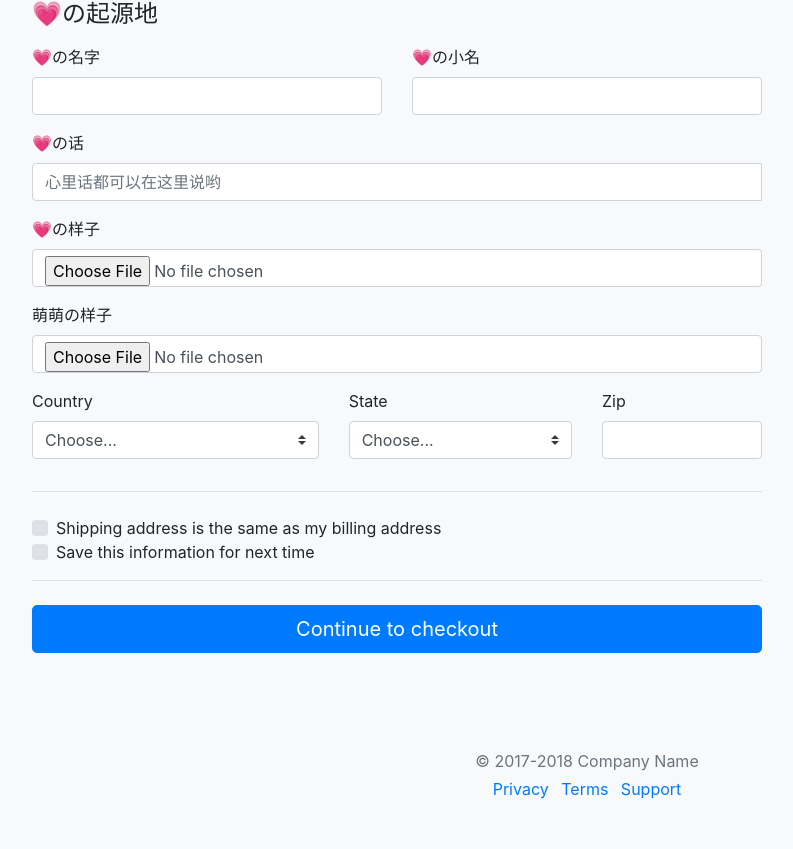
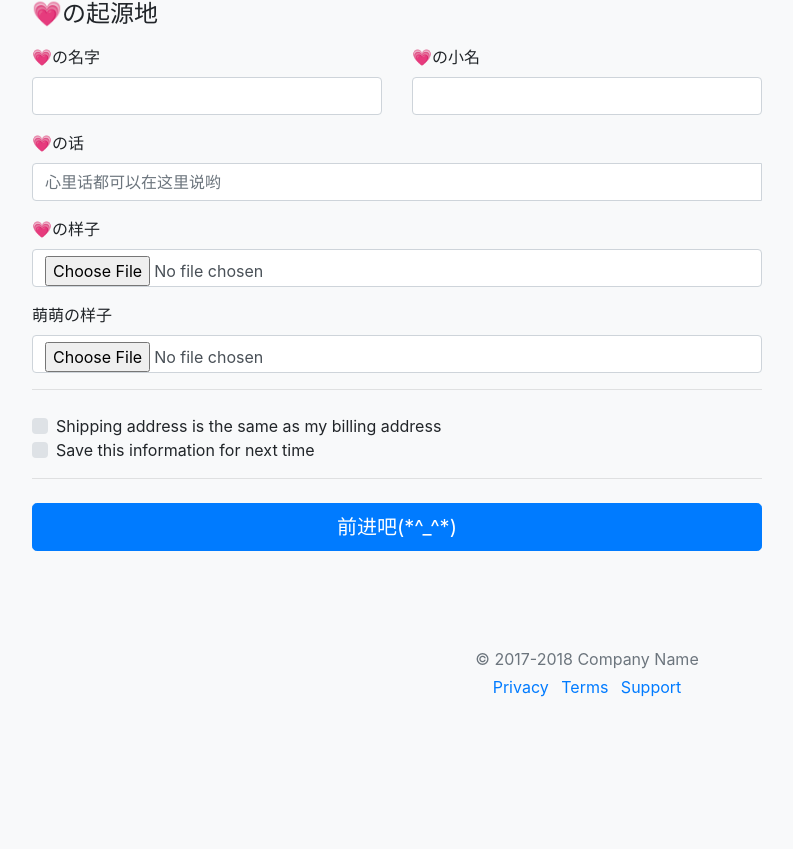
Before and after one commit to Howike/test1, a Django app: template account/templates/publish.html in a window 1280 px wide. Shown: the part 284-1133 px from the top of the page, without its empty margins (53-846 px from the left). After the commit the page ends 981 px from the top, so only its background shows below. Run offline with Django 3.2, Linux system fonts and the light colour scheme; the template is opened without the code that fills it: most values are stand-ins (such as "Sample title", 1, 10 or a date in 2020); some libraries are stand-ins or nearby versions.

Commit message:
基本完成了publish后端的逻辑操作

```diff
--- a/account/admin.py
+++ b/account/admin.py
@@ -1,3 +1,5 @@
 from django.contrib import admin
+from .models import Article
 
 # Register your models here.
+admin.site.register(Article)
--- a/account/templates/publish.html
+++ b/account/templates/publish.html
@@ -57,9 +57,9 @@
 
             <div class="mb-3">
               <label for="photo">💗の样子 </label>
-              <input type="file" class="form-control" id="photo" name="💗の样子" placeholder="">
+              <input type="file" class="form-control" id="photo" name="💗の样子" placeholder="" required>
               <div class="invalid-feedback">
-                Please enter a valid email address for shipping updates.
+                {{ 错误 }}
               </div>
             </div>
 
@@ -67,39 +67,11 @@
               <label for="sphoto">萌萌の样子</label>
               <input type="file" class="form-control" id="sphoto" name="萌萌の样子" placeholder="" required>
               <div class="invalid-feedback">
-                Please enter your shipping address.
+                {{ 错误 }}
               </div>
             </div>
 
-            <div class="row">
-              <div class="col-md-5 mb-3">
-                <label for="country">Country</label>
-                <select class="custom-select d-block w-100" id="country" required>
-                  <option value="">Choose...</option>
-                  <option>United States</option>
-                </select>
-                <div class="invalid-feedback">
-                  Please select a valid country.
-                </div>
-              </div>
-              <div class="col-md-4 mb-3">
-                <label for="state">State</label>
-                <select class="custom-select d-block w-100" id="state" required>
-                  <option value="">Choose...</option>
-                  <option>California</option>
-                </select>
-                <div class="invalid-feedback">
-                  Please provide a valid state.
-                </div>
-              </div>
-              <div class="col-md-3 mb-3">
-                <label for="zip">Zip</label>
-                <input type="text" class="form-control" id="zip" placeholder="" required>
-                <div class="invalid-feedback">
-                  Zip code required.
-                </div>
-              </div>
-            </div>
+
             <hr class="mb-4">
             <div class="custom-control custom-checkbox">
               <input type="checkbox" class="custom-control-input" id="same-address">
@@ -111,7 +83,7 @@
             </div>
             <hr class="mb-4">
 
-            <button class="btn btn-primary btn-lg btn-block" type="submit">Continue to checkout</button>
+            <button class="btn btn-primary btn-lg btn-block" type="submit">前进吧(*^_^*)</button>
           </form>
         </div>
       </div>
--- a/templates/theme.html
+++ b/templates/theme.html
@@ -46,7 +46,7 @@
           </li>
         </ul>
       <nav class="my-2 my-md-0 mr-md-3">
-
+        <a class="btn btn-outline-primary" href="{% url '发布页面' %}">发布</a>
         {% if user.is_authenticated %}
         <a class="btn btn-outline-primary" href="javascript:{document.getElementById('quit').submit()}">退出</a>
         <form method="post" id="quit" action="{% url '退出页面' %}">
```
Also changed, not shown: account/models.py (+16 -0 lines), account/views.py (+24 -7 lines), account/migrations/0001_initial.py (added).
